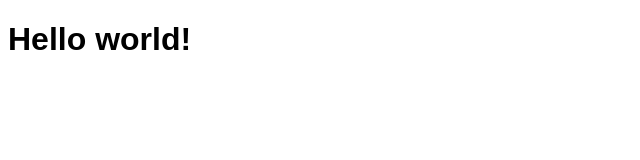
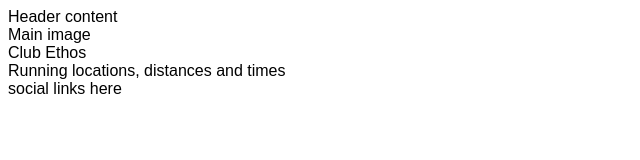
Before and after one commit to AlessioMigotti/love-running, a plain HTML site: page index.html in a window 1280 px wide. Shown: the whole page, without its empty margins (0-640 px from the left). Drawn offline with Linux system fonts and the light colour scheme.

Commit message:
Add core structure for home page

```diff
--- a/index.html
+++ b/index.html
@@ -10,7 +10,18 @@
     <title>Love Running</title>
 </head>
 <body>
-    <h1>Hello world!</h1>
-
+    <header>Header content</header>
+    <section>
+        Main image
+    </section>
+    <section>
+        Club Ethos
+    </section>
+    <section>
+        Running locations, distances and times
+    </section>
+    <footer>
+        social links here
+    </footer>
 </body>
 </html>
```
